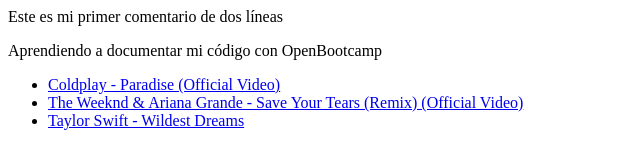
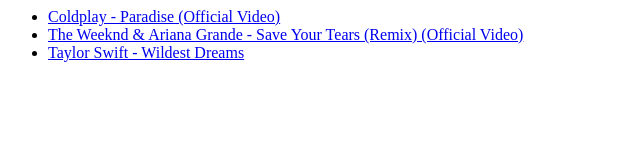
Before and after one commit to CatGonzal/HTML, a plain HTML site: page index.html in a window 1280 px wide. Shown: the whole page, without its empty margins (0-640 px from the left). Drawn offline with Linux system fonts and the light colour scheme.

Commit message:
Update index.html

```diff
--- a/index.html
+++ b/index.html
@@ -3,9 +3,10 @@
     <title>Ejercicio de Introducción a HTML en OpenBootcamp</title>
   </head>
   <body>
-    <p>Este es mi primer comentario de dos líneas</p>
-
-    <p>Aprendiendo a documentar mi código con OpenBootcamp</p>
+      <!--
+            Este es mi primer comentario de dos líneas
+            Aprendiendo a documentar mi código con OpenBootcamp
+        -->
     <ul>
       <li>
         <a href="https://youtu.be/1G4isv_Fylg"
```
